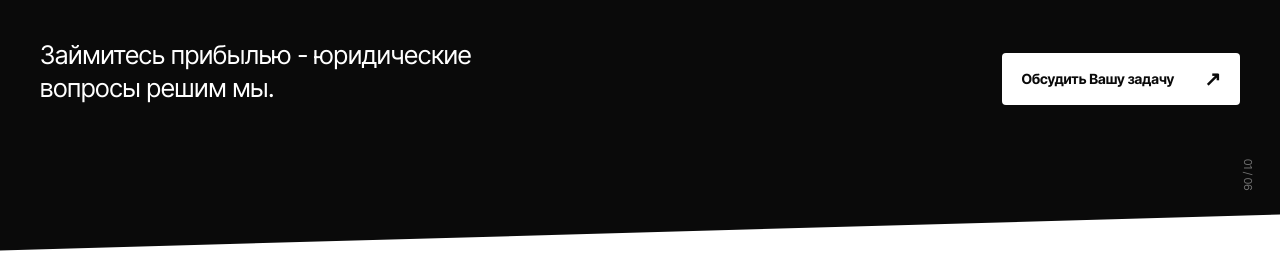
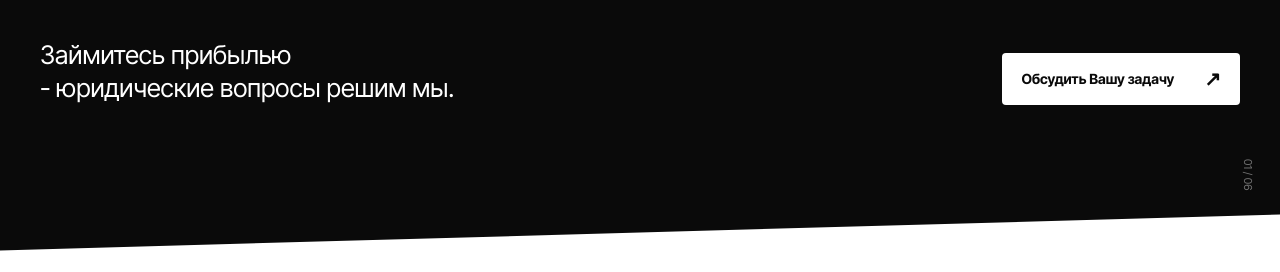
Before and after one commit to legalstandart/legalstandart.github.io, a plain HTML site: page index.html in a window 1280 px wide. Shown: the part 528-800 px from the top of the page. Drawn offline with Linux system fonts and the light colour scheme.

Commit message:
index.html

```diff
--- a/index.html
+++ b/index.html
@@ -28,7 +28,7 @@
       <div class="container hero-inner">
         <div class="hero-meta"><span>ЮРИДИЧЕСКОЕ АГЕНТСТВО</span><span>САНКТ-ПЕТЕРБУРГ · РОССИЯ</span></div>
         <h1>ПРАВО<br><span class="outline-text">СТАНДАРТ</span><span class="hero-period">.</span></h1>
-        <div class="hero-bottom"><p>Займитесь прибылью - юридические вопросы решим мы.</p><a class="button button-light" href="#consultation">Обсудить Вашу задачу <span aria-hidden="true">↗</span></a></div>
+        <div class="hero-bottom"><p>Займитесь прибылью<br>- юридические вопросы решим мы.</p><a class="button button-light" href="#consultation">Обсудить Вашу задачу <span aria-hidden="true">↗</span></a></div>
       </div>
       <div class="hero-index" aria-hidden="true">01 / 06</div>
     </section>
```
